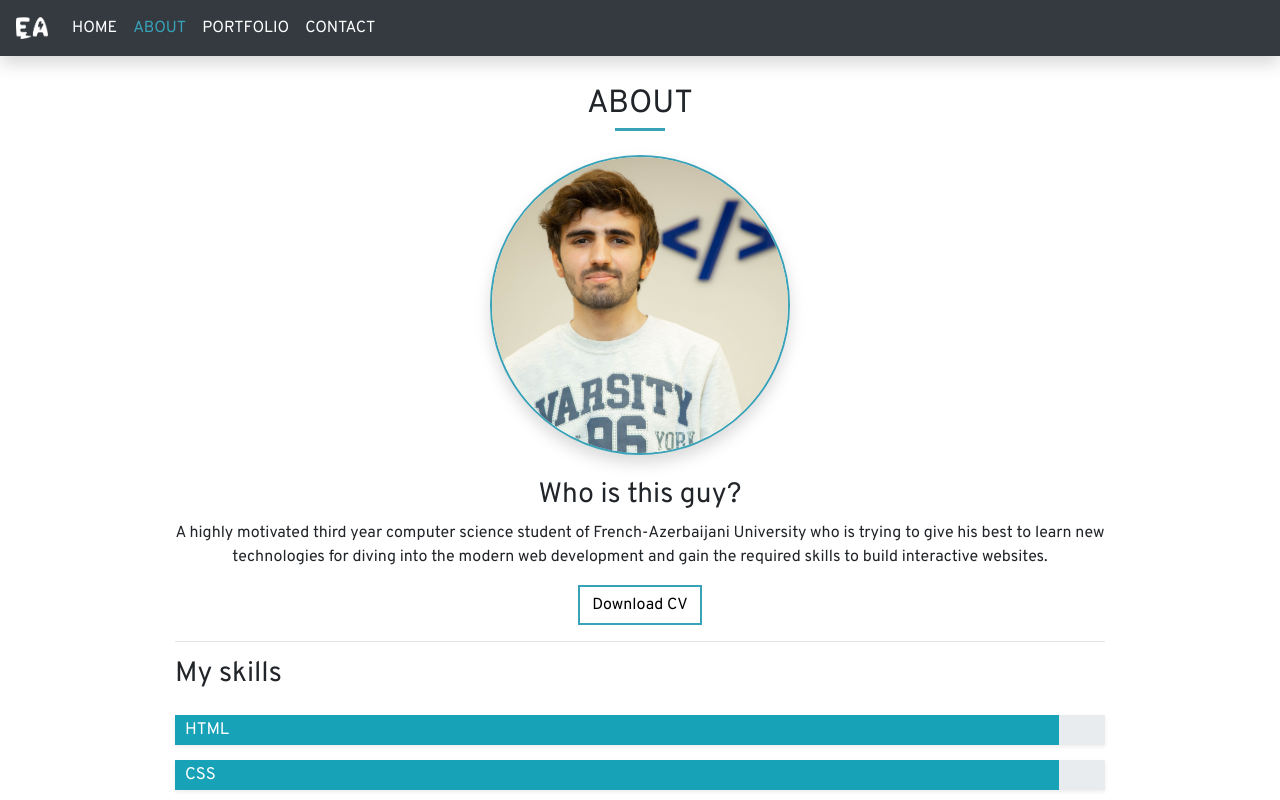
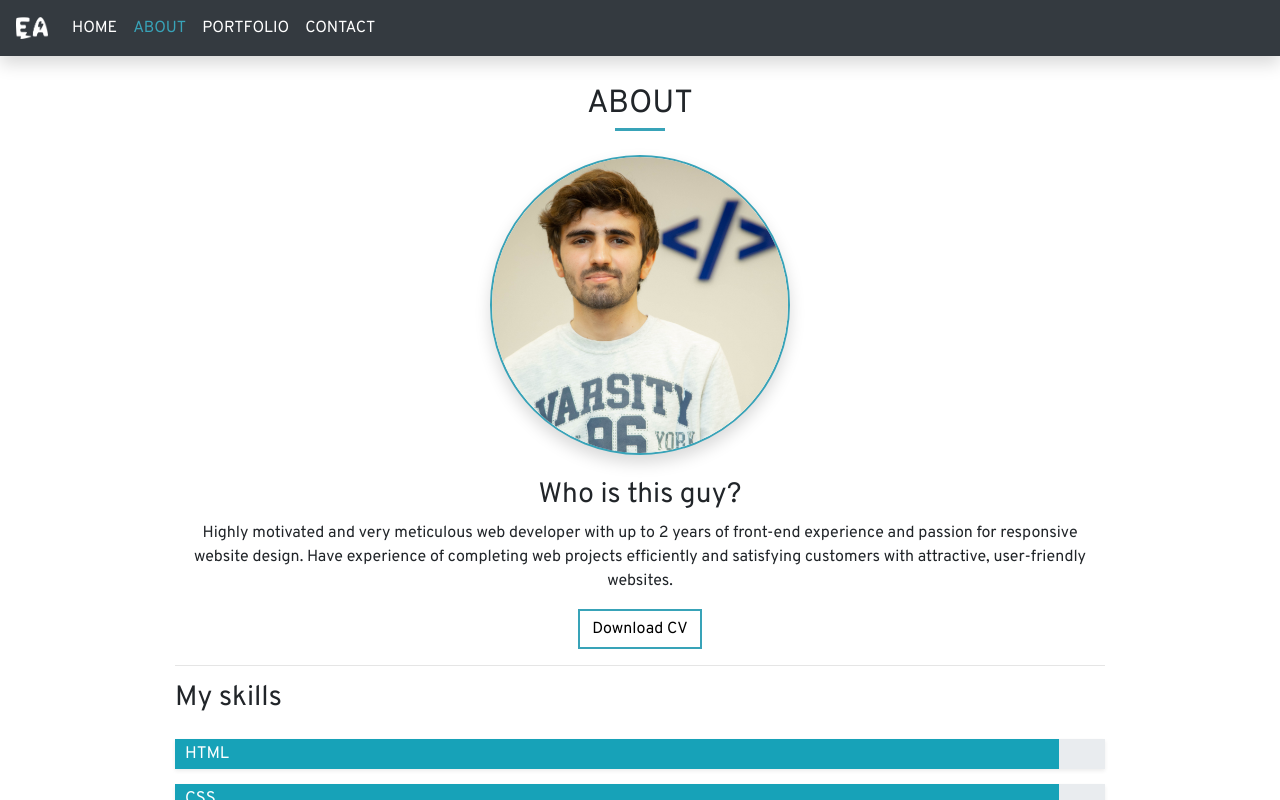
Before and after one commit to eyvazahmadzada/portfolio, an Angular app: page /about in a window 1280 px wide. Shown: the top 800 px of the page. Built offline with nearby package versions, Linux system fonts and the light colour scheme.

Commit message:
updated: cv and about text

```diff
--- a/src/app/pages/about/about.component.html
+++ b/src/app/pages/about/about.component.html
@@ -10,10 +10,10 @@
         /><br />
         <h3>Who is this guy?</h3>
         <p>
-          A highly motivated third year computer science student of
-          French-Azerbaijani University who is trying to give his best to learn
-          new technologies for diving into the modern web development and gain
-          the required skills to build interactive websites.
+          Highly motivated and very meticulous web developer with up to 2 years
+          of front-end experience and passion for responsive website design.
+          Have experience of completing web projects efficiently and satisfying
+          customers with attractive, user-friendly websites.
         </p>
         <button class="btn-custom rounded-0" (click)="onDownloadCV()">
           Download CV
```
Also changed, not shown: 1 other file (tests, documents, lock files or other folders).
